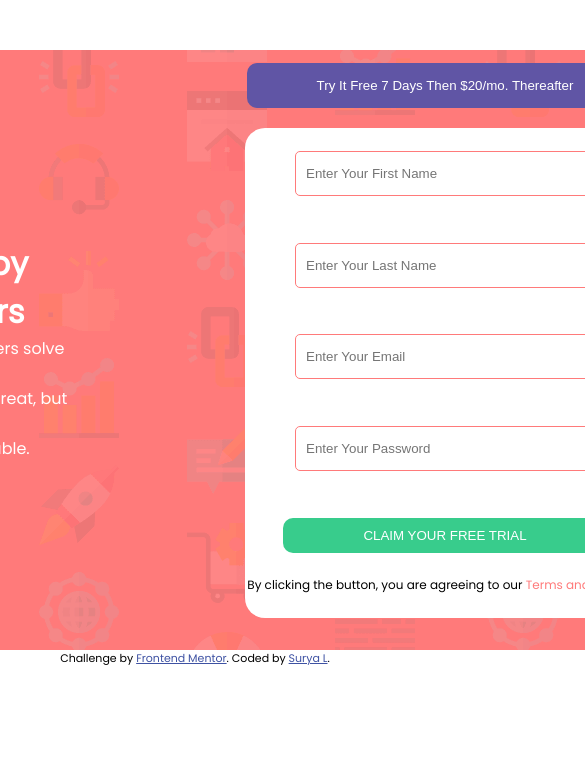
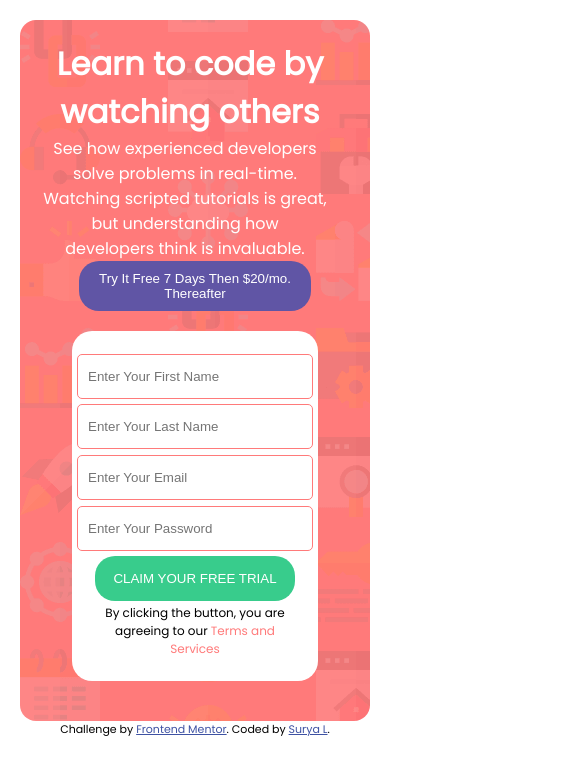
Before and after one commit to Surya8991/FrontEndMentor-intro-component-with-signup-form, a plain HTML site: page index.html in a window 390 px wide. Shown: the top 774 px of the page, 585 px wide, since content can reach past the window. Drawn offline with Linux system fonts and the light colour scheme.

Commit message:
mobile view responsiveness

```diff
--- a/style.css
+++ b/style.css
@@ -2,46 +2,48 @@
 * {
     margin: 0;
     padding: 0;
-    box-sizing: border-box; /* Add this line for better box sizing */
+    box-sizing: border-box;
 }
 
 /* Body styles */
 body {
     font-family: 'Poppins', sans-serif;
-    margin: 50px auto;
     text-align: center;
     display: flex;
     flex-direction: column;
     justify-content: center;
     align-items: center;
+    margin: 1.25rem; /* 20px */
 }
 
 /* Main container styles */
 main {
     display: flex;
-    width: 1200px;
-    border-radius: 10px;
-    height: 600px;
+    width: 100%;
+    max-width: 75rem; /* 1200px */
+    border-radius: 1rem; /* 10px */
+    height: 37.5rem; /* 600px */
     background-color: hsl(0, 100%, 74%);
     background-image: url("./images/bg-intro-desktop.png");
     align-items: center;
     flex-direction: row;
     justify-content: space-evenly;
+    padding: 1.25rem; /* 20px */
 }
 
 /* Header styles */
 h1 {
     color: white;
     font-weight: 900;
-    width: 300px;
+    width: 18.75rem; /* 300px */
     text-align: center;
 }
 
 /* Form summary styles */
 .form-sum {
     color: white;
-    width: 350px;
-    padding-right: 20px;
+    max-width: 21.875rem; /* 350px */
+    padding-right: 1.25rem; /* 20px */
 }
 
 /* Form styles */
@@ -50,11 +52,12 @@ form {
     display: flex;
     align-items: center;
     flex-direction: column;
-    height: 490px;
-    width: 400px;
-    margin: 20px auto;
-    border-radius: 20px;
+    height: 29.375rem; /* 470px */
+    max-width: 25rem; /* 400px */
+    margin: 1.25rem; /* 20px */
+    border-radius: 1.25rem; /* 20px */
     justify-content: space-evenly;
+    padding: 1.25rem; /* 20px */
 }
 
 /* Form section styles */
@@ -66,27 +69,27 @@ form {
 
 /* Input styles */
 input {
-    padding-left: 10px;
-    height: 45px;
-    border: 1px solid hsl(0, 100%, 74%);
-    border-radius: 5px;
-    width: 300px;
+    padding-left: 0.625rem; /* 10px */
+    height: 2.8125rem; /* 45px */
+    border: 0.0625rem solid hsl(0, 100%, 74%); /* 1px */
+    border-radius: 0.3125rem; /* 5px */
+    width: 18.75rem; /* 300px */
 }
 
 /* Buttons styles */
 .trail-btn, .claim-trail {
     color: white;
-    padding: 15px 70px;
-    border-radius: 10px;
+    padding: 0.9375rem 4.375rem; /* 15px 70px */
+    border-radius: 1.25rem; /* 10px */
     border: none;
 }
 
 /* Error message styles */
 .error-message {
-    font-size: 10px;
+    font-size: 0.625rem; /* 10px */
     align-self: flex-end;
     color: hsl(0, 100%, 74%);
-    margin-right: 50px;
+    margin-right: 3.125rem; /* 50px */
 }
 
 /* Trail button styles */
@@ -96,9 +99,9 @@ input {
 
 /* Claim trail button styles */
 .claim-trail {
-    padding: 10px 80px;
+    padding: 0.625rem 5rem; /* 10px 80px */
     background-color: hsl(154, 59%, 51%);
-    transition: background-color 0.3s; /* Add transition for a smoother hover effect */
+    transition: background-color 0.3s;
 }
 
 /* Hover effect for claim trail button */
@@ -109,7 +112,7 @@ input {
 
 /* Terms and services styles */
 .terms-services {
-    font-size: 12px;
+    font-size: 0.75rem; /* 12px */
 }
 
 /* Span styles */
@@ -119,10 +122,46 @@ span {
 
 /* Attribution styles */
 .attribution {
-    font-size: 11px;
+    font-size: 0.6875rem; /* 11px */
     text-align: center;
 }
 
 .attribution a {
     color: hsl(228, 45%, 44%);
 }
+
+/* Media Queries for Responsive Design */
+@media (max-width: 780px) {
+    /* Adjust styles for tablets (780px) */
+    main {
+        flex-direction: column;
+        height: auto;
+    }
+
+    form {
+        height: 350px;
+        max-width: 85%;
+    }
+}
+
+@media (max-width: 425px) {
+    main{
+        width: 100%;
+    }
+    .trail-btn{
+        height: 50px;
+        width: 80%;
+        padding: 0;
+    }
+    form{
+        width: 250px;
+    }
+    .claim-trail{
+        height: 45px;
+        padding: 0;
+        width: 200px;
+    }
+    input{
+        width: 14.75rem;
+    }
+}
```
